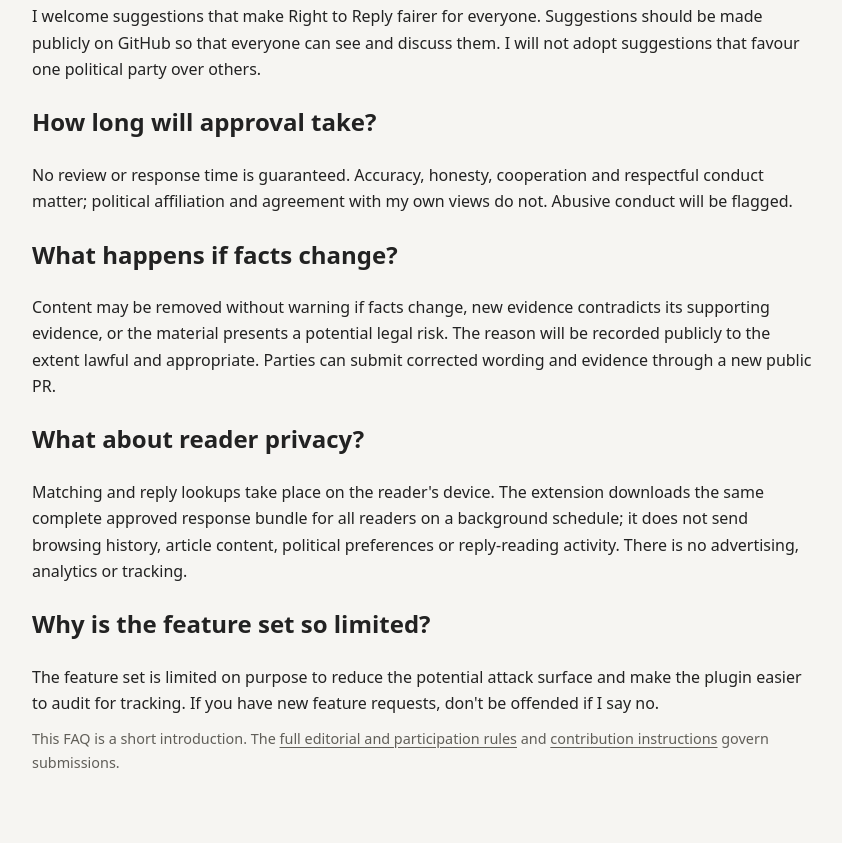
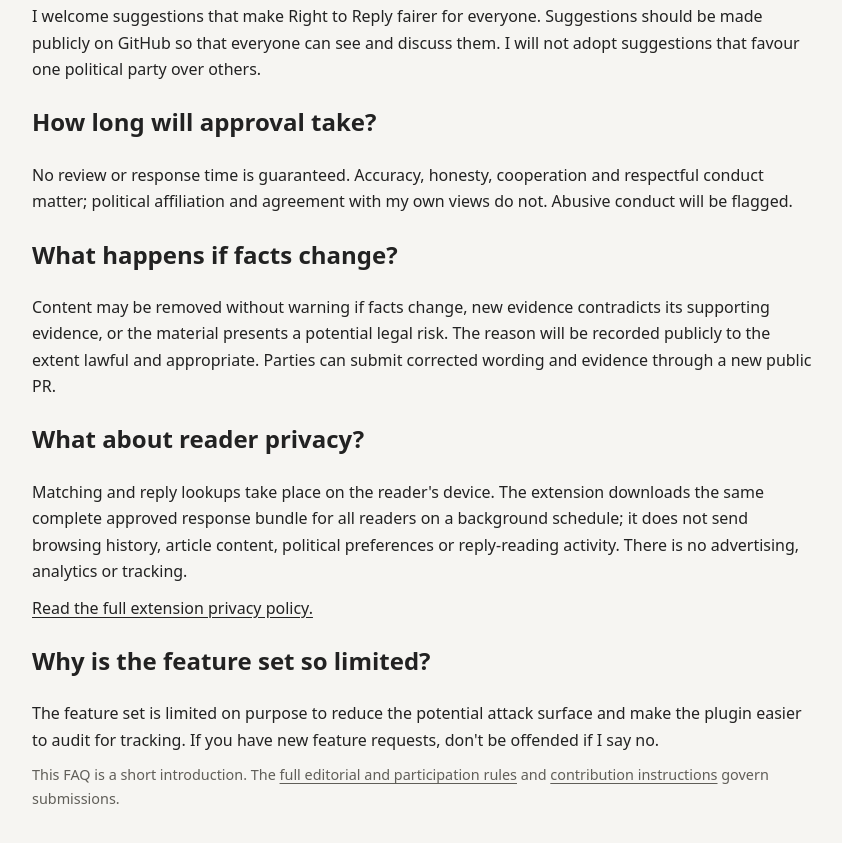
Before and after one commit to mikemayne/right-to-reply-test, a plain HTML site: page faq.html in a window 1280 px wide. Shown: the part 1800-2643 px from the top of the page, without its empty margins (148-990 px from the left). Drawn offline with Linux system fonts and the light colour scheme.

Commit message:
Link privacy policy from FAQ

```diff
--- a/faq.html
+++ b/faq.html
@@ -53,6 +53,8 @@
 <h2>What about reader privacy?</h2>
 <p>Matching and reply lookups take place on the reader's device. The extension downloads the same complete approved response bundle for all readers on a background schedule; it does not send browsing history, article content, political preferences or reply-reading activity. There is no advertising, analytics or tracking.</p>
 
+<p><a href="privacy.html">Read the full extension privacy policy.</a></p>
+
 <h2>Why is the feature set so limited?</h2>
 <p>The feature set is limited on purpose to reduce the potential attack surface and make the plugin easier to audit for tracking. If you have new feature requests, don't be offended if I say no.</p>
 
```
